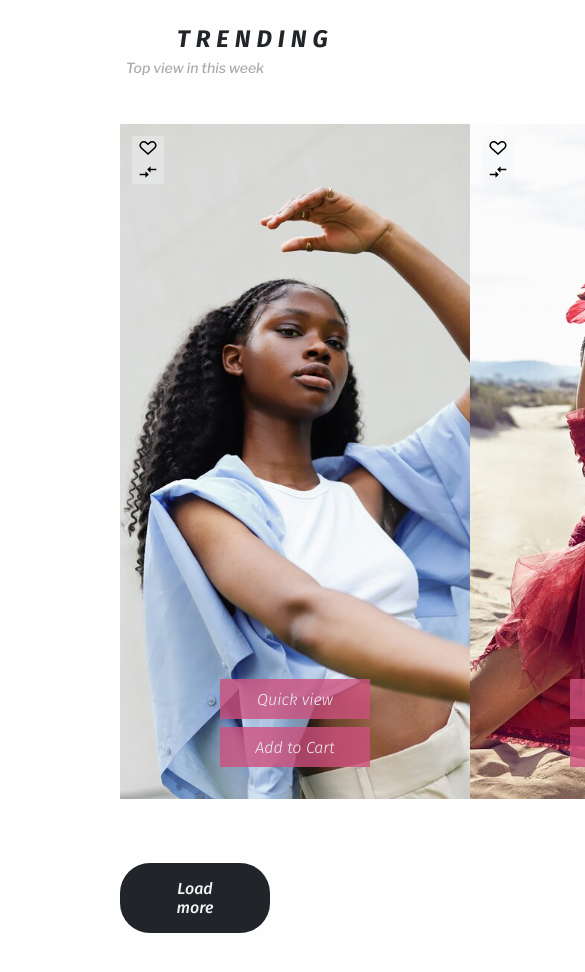
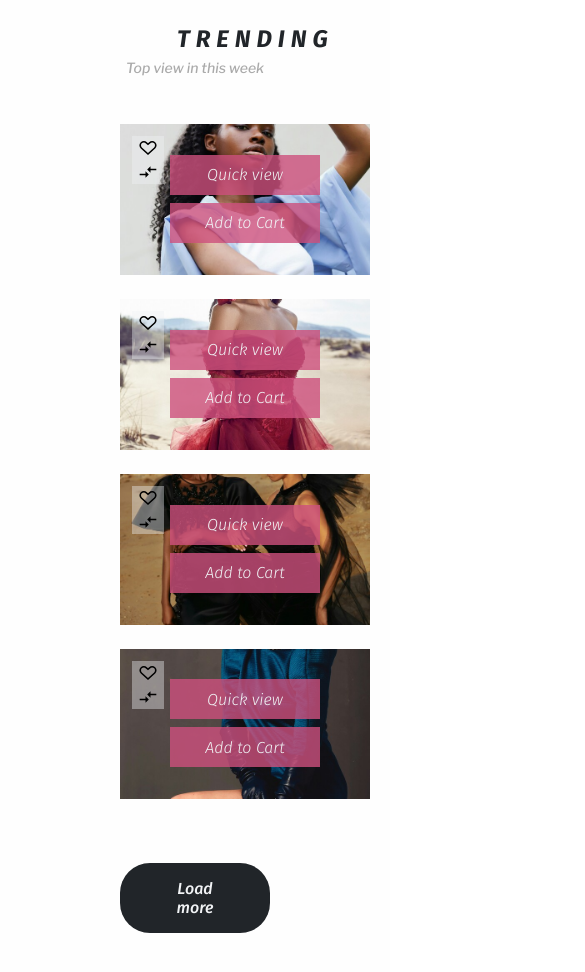
Before and after one commit to GulsahDuzgun/Mood, a website: page index.html in a window 390 px wide. Shown: the part 1740-2712 px from the top of the page, 585 px wide, since content can reach past the window. Drawn offline with nearby package versions, Linux system fonts and the light colour scheme.

Commit message:
responsive features is added to products

```diff
--- a/scss/__products.scss
+++ b/scss/__products.scss
@@ -4,12 +4,12 @@
   text-align: center;
 
   .products {
-    height: 80vh;
     display: grid;
     justify-content: space-between;
     align-items: center;
-    grid-template-columns: repeat(4, minmax(350px, 1fr));
-    grid-row: repeat(1, min-max(700px, min-content));
+    grid-template-columns: repeat(auto-fit, minmax(25rem, 1fr));
+    row-gap: 2.4rem;
+    height: 80vh;
 
     .product {
       height: 100%;
@@ -17,10 +17,10 @@
       display: block;
       background-position: center;
       background-size: cover;
-      height: 100%;
-      width: 100%;
       transition: all 0.5s;
       position: relative;
+      background-size: cover;
+      background-repeat: no-repeat;
 
       &--1 {
         background-image: url("../img/img__ (4).jpg");
```
Also changed, not shown: css/style.css.
